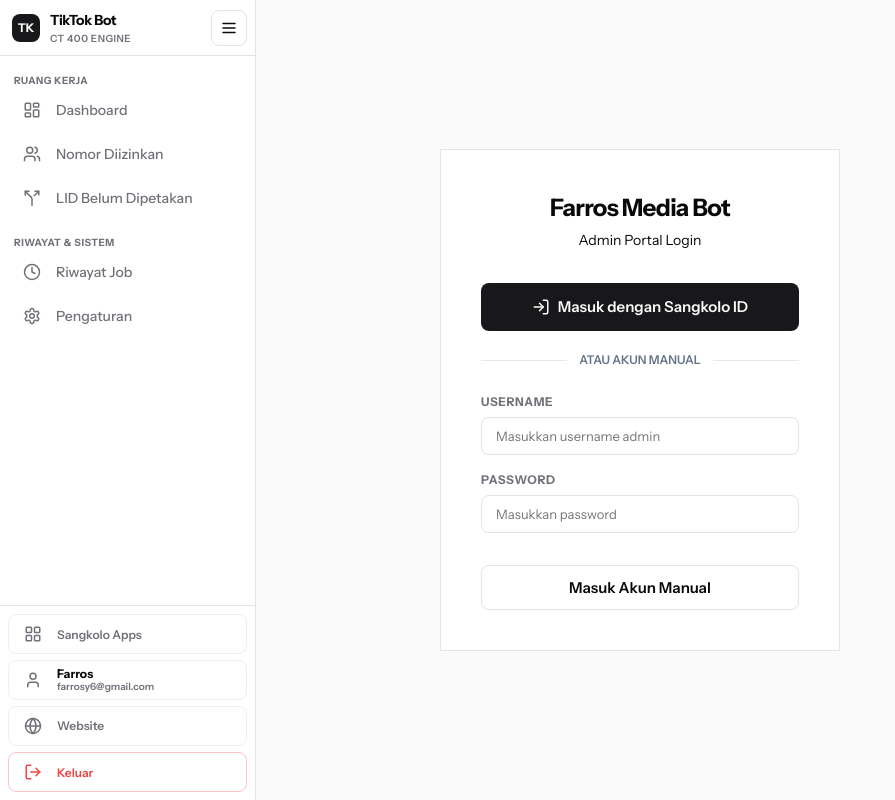
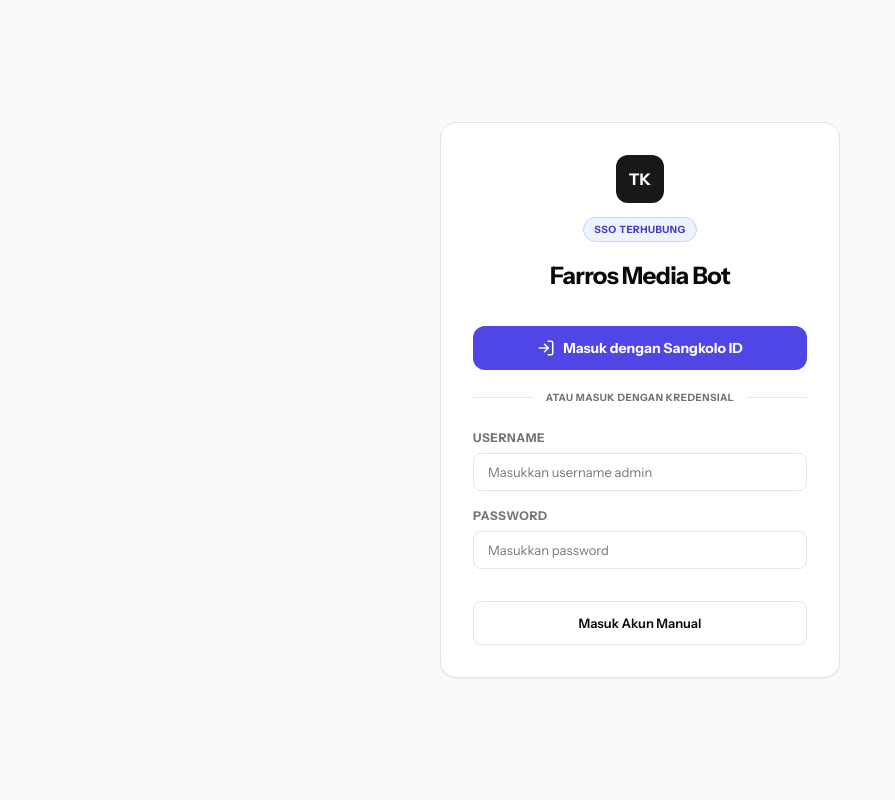
Before and after one commit to bayezsyka/bot-tiktok, a FastAPI app: page /admin/login in a window 1280 px wide. Shown: the whole page, without its empty margins (0-895 px from the left). Run offline with FastAPI, Linux system fonts and the light colour scheme; parts of the project's set-up code (start-up, migrations or seed data) failed here and were passed over.

Commit message:
Harmonize bot admin interface with Sangkolo dashboard

```diff
--- a/app/static/style.css
+++ b/app/static/style.css
@@ -14,6 +14,21 @@
   --radius: 0.75rem;
 
   --font-sans: 'Instrument Sans', 'Inter', ui-sans-serif, system-ui, -apple-system, sans-serif;
+}
+
+html.dark {
+  color-scheme: dark;
+  --background: #09090b;
+  --foreground: #f4f4f5;
+  --card: #18181b;
+  --card-foreground: #f4f4f5;
+  --border: #27272a;
+  --input: #27272a;
+  --muted: #27272a;
+  --muted-foreground: #a1a1aa;
+  --primary: #f4f4f5;
+  --primary-foreground: #09090b;
+  --accent: #27272a;
 }
 
 * {
@@ -592,10 +607,41 @@
 
 .page-title {
   font-size: 1.75rem;
-  font-weight: 800;
+  font-weight: 900;
   letter-spacing: -0.03em;
   color: var(--foreground);
 }
+
+/* Sangkolo ID portal */
+.auth-portal {
+  position: fixed;
+  inset: 0;
+  z-index: 100;
+  display: flex;
+  min-height: 100vh;
+  align-items: center;
+  justify-content: center;
+  padding: 16px;
+  background: var(--background);
+}
+.auth-card {
+  width: 100%;
+  max-width: 400px;
+  padding: 32px;
+  border: 1px solid var(--border);
+  border-radius: 16px;
+  background: var(--card);
+  box-shadow: 0 1px 2px rgb(0 0 0 / 0.05);
+}
+.auth-heading { margin-bottom: 32px; text-align: center; }
+.auth-heading h1 { margin-top: 16px; font-size: 24px; font-weight: 900; letter-spacing: -0.03em; }
+.auth-mark { display: flex; width: 48px; height: 48px; margin: 0 auto 12px; align-items: center; justify-content: center; border-radius: 12px; background: var(--primary); color: var(--primary-foreground); font-weight: 800; }
+.auth-sso-badge { display: inline-flex; padding: 4px 10px; border: 1px solid #c7d2fe; border-radius: 999px; background: #eef2ff; color: #4338ca; font-size: 10px; font-weight: 700; text-transform: uppercase; letter-spacing: 0.05em; }
+.auth-sso-button { display: flex; width: 100%; height: 44px; align-items: center; justify-content: center; gap: 8px; border-radius: 12px; background: #4f46e5; color: #fff; font-size: 14px; font-weight: 700; }
+.auth-sso-button:hover { background: #6366f1; color: #fff; }
+.auth-separator-label { padding: 0 12px; background: var(--card); color: var(--muted-foreground); font-size: 10px; font-weight: 700; text-transform: uppercase; letter-spacing: 0.05em; }
+.auth-local-button { width: 100%; height: 44px; font-weight: 700; }
+html.dark .form-control { background: var(--card); color: var(--foreground); }
 @media (min-width: 640px) {
   .page-title {
     font-size: 2rem;
--- a/app/templates/base.html
+++ b/app/templates/base.html
@@ -14,6 +14,9 @@
             var collapsed = localStorage.getItem('app.sidebar.collapsed') === 'true';
             if (collapsed) {
                 document.documentElement.classList.add('sidebar-collapsed');
+            }
+            if (localStorage.getItem('app.theme') === 'dark') {
+                document.documentElement.classList.add('dark');
             }
         })();
     </script>
@@ -191,6 +194,14 @@
                 </div>
             </div>
 
+            <!-- Theme Switcher -->
+            <button type="button" class="footer-btn" onclick="toggleTheme()" title="Ganti tema">
+                <span class="icon-slot">
+                    <svg class="icon" xmlns="http://www.w3.org/2000/svg" width="24" height="24" viewBox="0 0 24 24" fill="none" stroke="currentColor" stroke-width="2" stroke-linecap="round" stroke-linejoin="round"><path d="M12 3a6 6 0 0 0 9 9 9 9 0 1 1-9-9Z"/></svg>
+                </span>
+                <span class="nav-label">Tema</span>
+            </button>
+
             <!-- Website Link -->
             <a href="https://sangkolo.com" target="_blank" class="footer-btn" title="Lihat Website">
                 <span class="icon-slot">
@@ -239,6 +250,11 @@
             localStorage.setItem('app.sidebar.collapsed', isCollapsed ? 'true' : 'false');
         }
 
+        function toggleTheme() {
+            var isDark = document.documentElement.classList.toggle('dark');
+            localStorage.setItem('app.theme', isDark ? 'dark' : 'light');
+        }
+
         function handleSidebarHover(hovered) {
             if (document.documentElement.classList.contains('sidebar-collapsed')) {
                 var sidebar = document.getElementById('sidebar');
--- a/app/templates/login.html
+++ b/app/templates/login.html
@@ -3,11 +3,12 @@
 {% block title %}Login - Farros Media Bot{% endblock %}
 
 {% block content %}
-<div style="display: flex; min-height: 100vh; align-items: center; justify-content: center; background-color: var(--page-bg); position: fixed; top: 0; left: 0; right: 0; bottom: 0; z-index: 100;">
-    <div class="card" style="width: 100%; max-width: 400px; padding: 2.5rem; box-shadow: var(--shadow-lg); border-radius: var(--radius-lg);">
-        <div style="text-align: center; margin-bottom: 2rem;">
-            <div style="font-weight: 800; font-size: 1.5rem; color: var(--color-primary); letter-spacing: -0.03em; margin-bottom: 0.25rem;">Farros Media Bot</div>
-            <p class="text-muted" style="font-size: 0.875rem;">Admin Portal Login</p>
+<div class="auth-portal">
+    <div class="auth-card">
+        <div class="auth-heading">
+            <div class="auth-mark">TK</div>
+            <span class="auth-sso-badge">SSO Terhubung</span>
+            <h1>Farros Media Bot</h1>
         </div>
 
         {% if error %}
@@ -18,7 +19,7 @@
 
         <!-- Sangkolo ID Single Sign-On Button -->
         <div style="margin-bottom: 1.5rem;">
-            <a href="/auth/sso/redirect" class="btn btn-primary" style="display: flex; align-items: center; justify-content: center; gap: 0.5rem; width: 100%; padding: 0.75rem; font-size: 0.9375rem; text-decoration: none; font-weight: 600;">
+            <a href="/auth/sso/redirect" class="auth-sso-button">
                 <svg xmlns="http://www.w3.org/2000/svg" width="18" height="18" viewBox="0 0 24 24" fill="none" stroke="currentColor" stroke-width="2" stroke-linecap="round" stroke-linejoin="round">
                     <path d="M15 3h4a2 2 0 0 1 2 2v14a2 2 0 0 1-2 2h-4"/>
                     <polyline points="10 17 15 12 10 7"/>
@@ -28,7 +29,7 @@
             </a>
             <div style="display: flex; align-items: center; margin: 1.25rem 0; text-align: center;">
                 <div style="flex: 1; border-bottom: 1px solid var(--border-color, #e2e8f0);"></div>
-                <span style="padding: 0 0.75rem; font-size: 0.75rem; text-transform: uppercase; color: var(--text-muted, #64748b); font-weight: 600;">atau akun manual</span>
+                <span class="auth-separator-label">atau masuk dengan kredensial</span>
                 <div style="flex: 1; border-bottom: 1px solid var(--border-color, #e2e8f0);"></div>
             </div>
         </div>
@@ -43,7 +44,7 @@
                 <label for="password" class="form-label">Password</label>
                 <input type="password" id="password" name="password" class="form-control" required autocomplete="current-password" placeholder="Masukkan password">
             </div>
-            <button type="submit" class="btn btn-secondary" style="width: 100%; padding: 0.75rem; font-size: 0.9375rem;">Masuk Akun Manual</button>
+            <button type="submit" class="btn btn-secondary auth-local-button">Masuk Akun Manual</button>
         </form>
     </div>
 </div>
```
